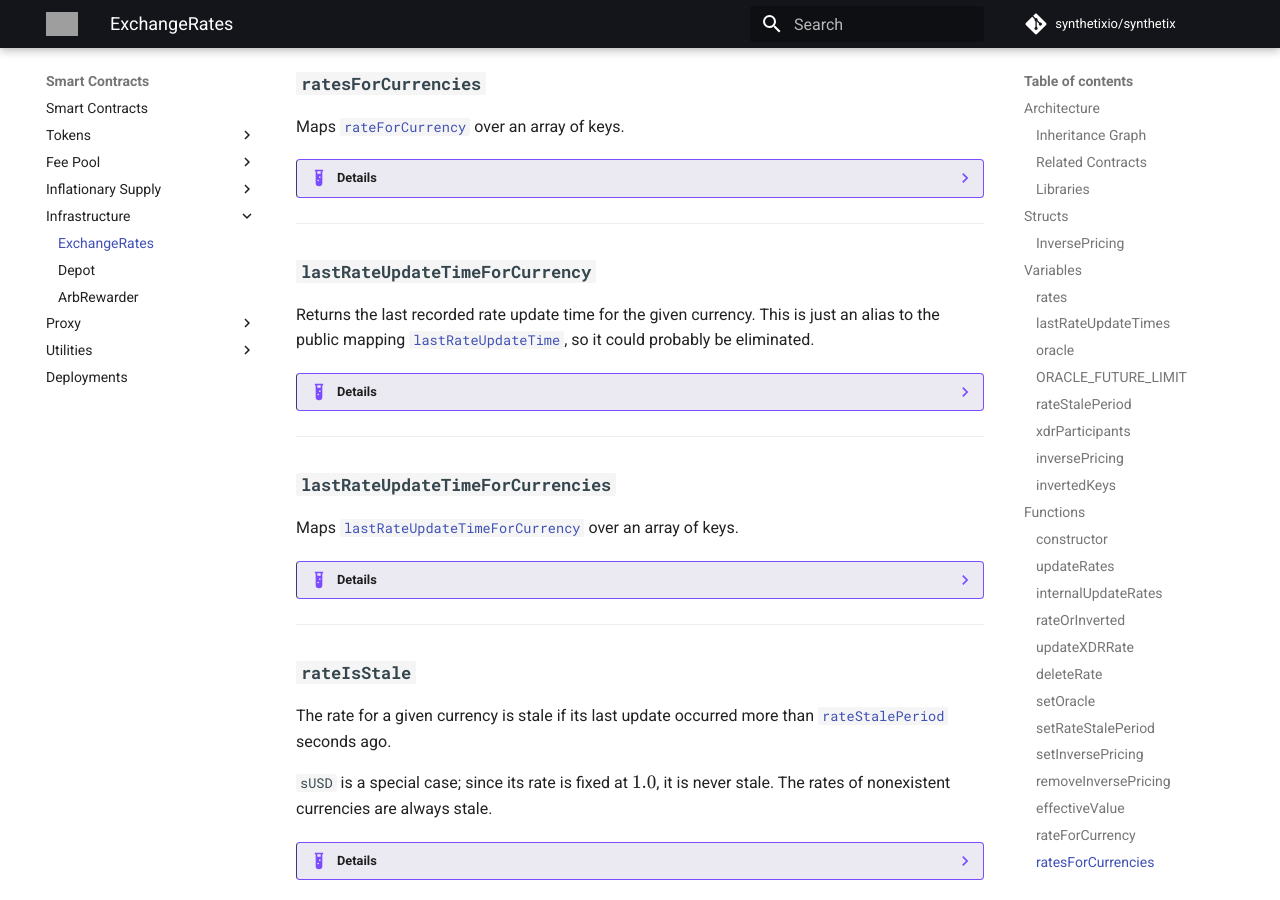
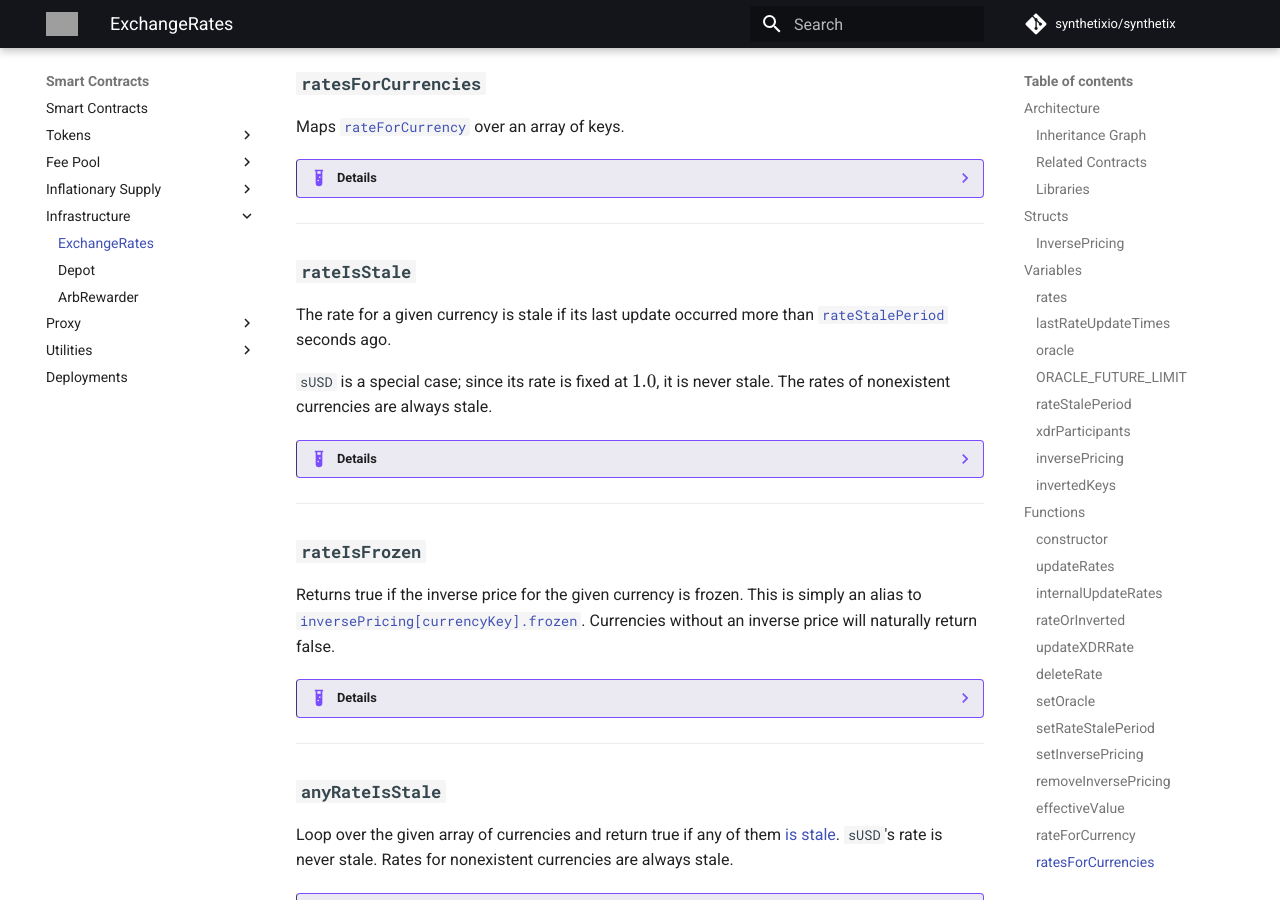
Before and after one commit to Synthetixio/synthetix, an MkDocs documentation site: the page built from docs/content/contracts/ExchangeRates.md, in a window 1280 px wide and 900 px high, scrolled down 7663 px. Built offline with MkDocs 1.6.1 and Material for MkDocs 9.7.7, drawn with Linux system fonts in a browser that asks for light colours; formulas are drawn with MathJax 3; comment, search, counter and statistics services are not loaded; grey boxes are pictures that could not be loaded.

Commit message:
Removing redundant function calls

```diff
--- a/docs/content/contracts/ExchangeRates.md
+++ b/docs/content/contracts/ExchangeRates.md
@@ -54,12 +54,12 @@ This does not turn off any functionality in the exchange rate contract, but is u
 
 Holds necessary information for computing the price of [inverse Synths](../tokens.md#inverse-synths).
 
-Field | Type | Description
-------|------|------------
-entryPoint | `uint` ([18 dp](SafeDecimalMath.md)) | The underlying asset's price at the time the inverse index was set up. Must be strictly greater than $0$.
-upperLimit | `uint` ([18 dp](SafeDecimalMath.md)) | The upper limit of the *inverse* price. Must lie strictly between entryPoint and twice entryPoint.
-lowerLimit | `uint` ([18 dp](SafeDecimalMath.md)) | The lower limit of the *inverse* price. Must lie strictly between $0$ and entryPoint.
-frozen | `bool` | True if an inverse Synth has breached one of its limits.
+| Field      | Type                                 | Description                                                                                               |
+| ---------- | ------------------------------------ | --------------------------------------------------------------------------------------------------------- |
+| entryPoint | `uint` ([18 dp](SafeDecimalMath.md)) | The underlying asset's price at the time the inverse index was set up. Must be strictly greater than $0$. |
+| upperLimit | `uint` ([18 dp](SafeDecimalMath.md)) | The upper limit of the *inverse* price. Must lie strictly between entryPoint and twice entryPoint.        |
+| lowerLimit | `uint` ([18 dp](SafeDecimalMath.md)) | The lower limit of the *inverse* price. Must lie strictly between $0$ and entryPoint.                     |
+| frozen     | `bool`                               | True if an inverse Synth has breached one of its limits.                                                  |
 
 ---
 
@@ -415,28 +415,6 @@ Maps [`rateForCurrency`](#rateforcurrency) over an array of keys.
 
 ---
 
-### `lastRateUpdateTimeForCurrency`
-
-Returns the last recorded rate update time for the given currency. This is just an alias to the public mapping [`lastRateUpdateTime`](#lastrateupdatetime), so it could probably be eliminated.
-
-??? example "Details"
-    **Signature**
-
-    `lastRateUpdateTimeForCurrency(bytes32 currencyKey) public view returns (uint)`
-
----
-
-### `lastRateUpdateTimeForCurrencies`
-
-Maps [`lastRateUpdateTimeForCurrency`](#lastrateupdatetimeforcurrency) over an array of keys.
-
-??? example "Details"
-    **Signature**
-
-    `lastRateUpdateTimesForCurrencies(bytes32[] currencyKeys) public view returns (uint[])`
-
----
-
 ### `rateIsStale`
 
 The rate for a given currency is stale if its last update occurred more than [`rateStalePeriod`](#ratestaleperiod) seconds ago.
```
Also changed, not shown: 2 other files.
